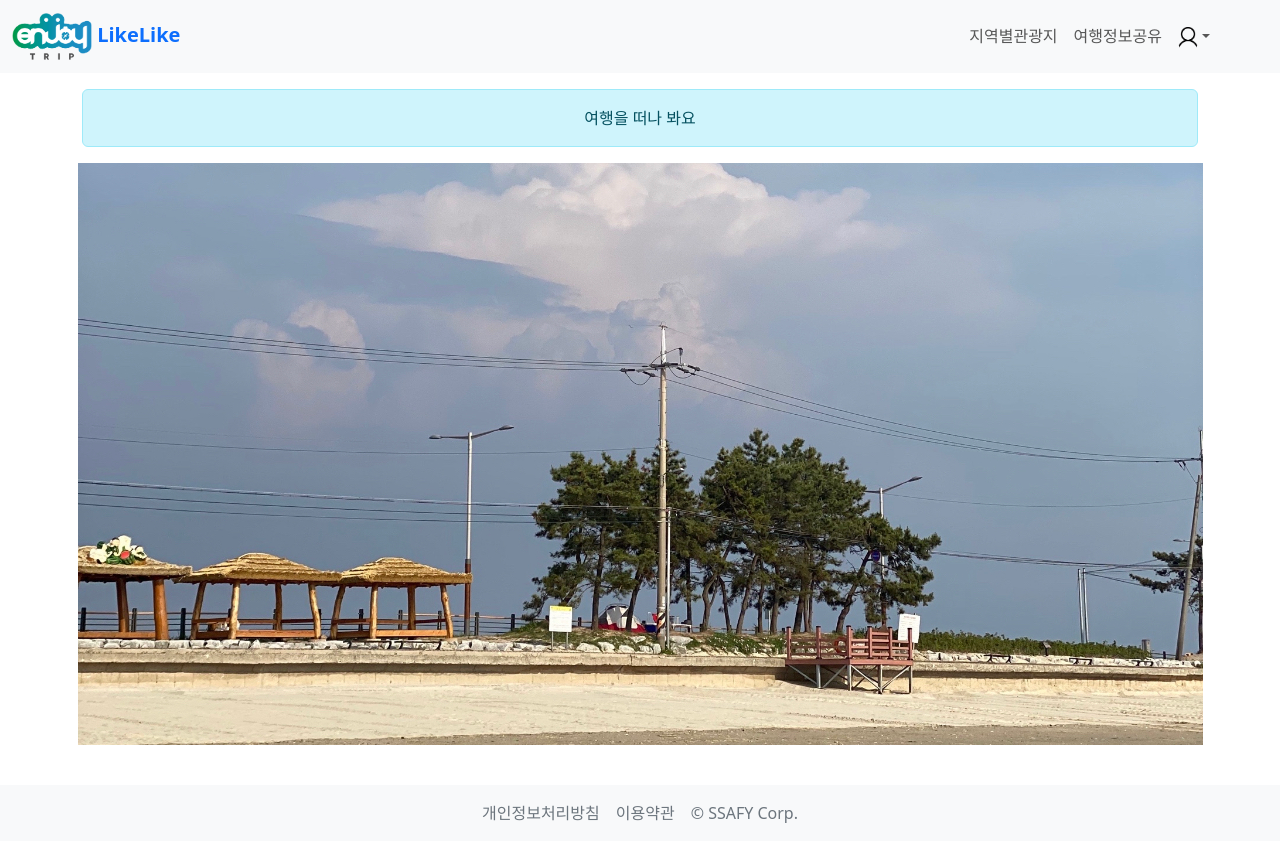
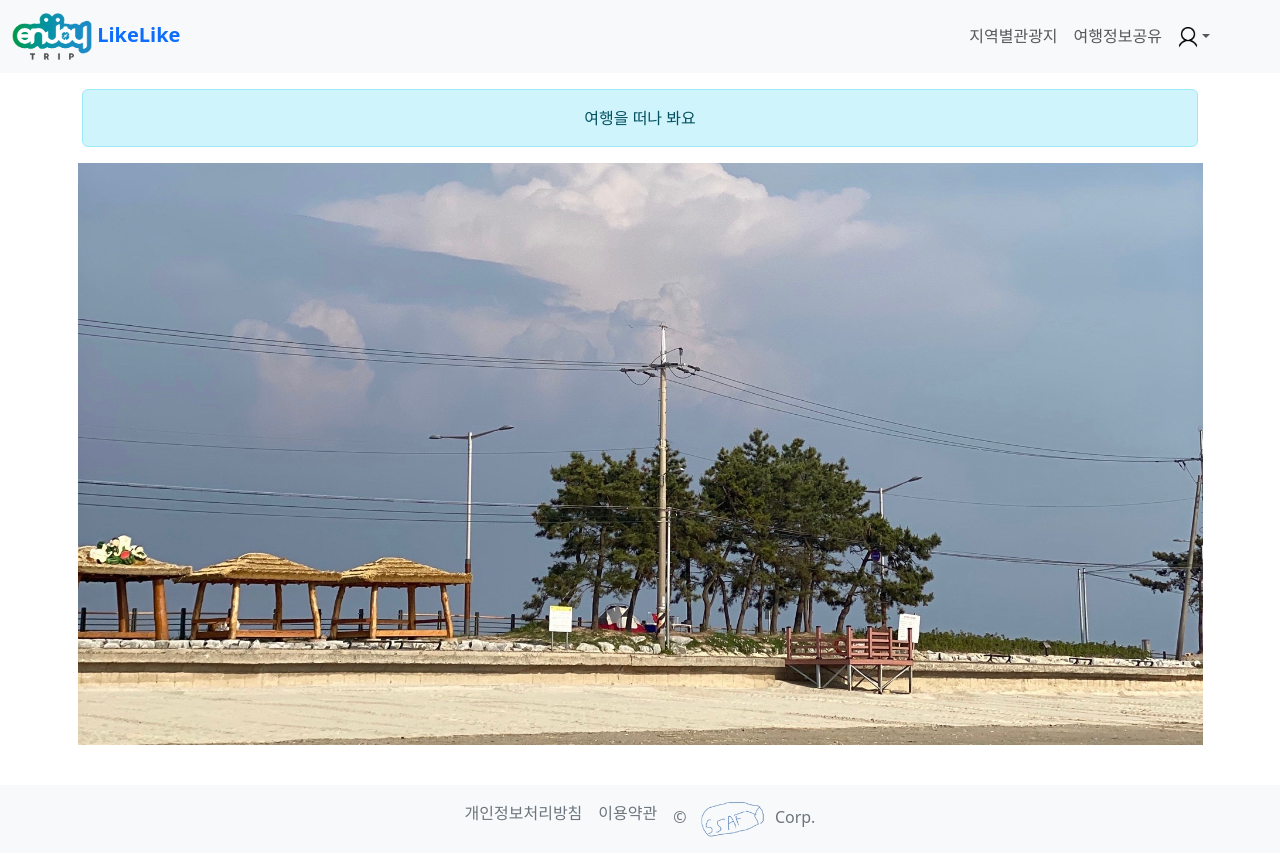
Before and after one commit to kdozlo/Enjoy-Trip, a Vue app in the folder enjoyTrip_vue_gumi_5ban_daeyoung_minho/: page / in a window 1280 px wide. Built offline with nearby package versions, Linux system fonts and the light colour scheme; the HTML template or start-up script is replaced by a standard one.

Commit message:
Design : footer 디자인 변경

```diff
--- a/enjoyTrip_vue_gumi_5ban_daeyoung_minho/src/components/layout/Footer.vue
+++ b/enjoyTrip_vue_gumi_5ban_daeyoung_minho/src/components/layout/Footer.vue
@@ -3,11 +3,22 @@
 <template>
     <div style="height: 40px"></div>
     <footer class="navbar navbar-expand-sm bg-light justify-content-center">
-            <ul class="navbar-nav">
-                <li><a href="#" class="nav-link text-secondary">개인정보처리방침</a></li>
-                <li><a href="#" class="nav-link text-secondary">이용약관</a></li>
-                <li><label class="nav-link text-secondary">&copy; SSAFY Corp.</label></li>
-            </ul>
+        <ul class="navbar-nav">
+            <li><a href="#" class="nav-link text-secondary">개인정보처리방침</a></li>
+            <li><a href="#" class="nav-link text-secondary">이용약관</a></li>
+            <li>
+                <label class="nav-link text-secondary">
+                    &copy;
+                    <img
+                        src="@/assets/ssafy-hand-draw.png"
+                        class="rounded mx-auto"
+                        alt="..."
+                        width="80"
+                    />
+                    Corp.
+                </label>
+            </li>
+        </ul>
     </footer>
 </template>
 
```
Also changed, not shown: enjoyTrip_vue_gumi_5ban_daeyoung_minho/src/assets/ssafy-hand-draw.png (added).
